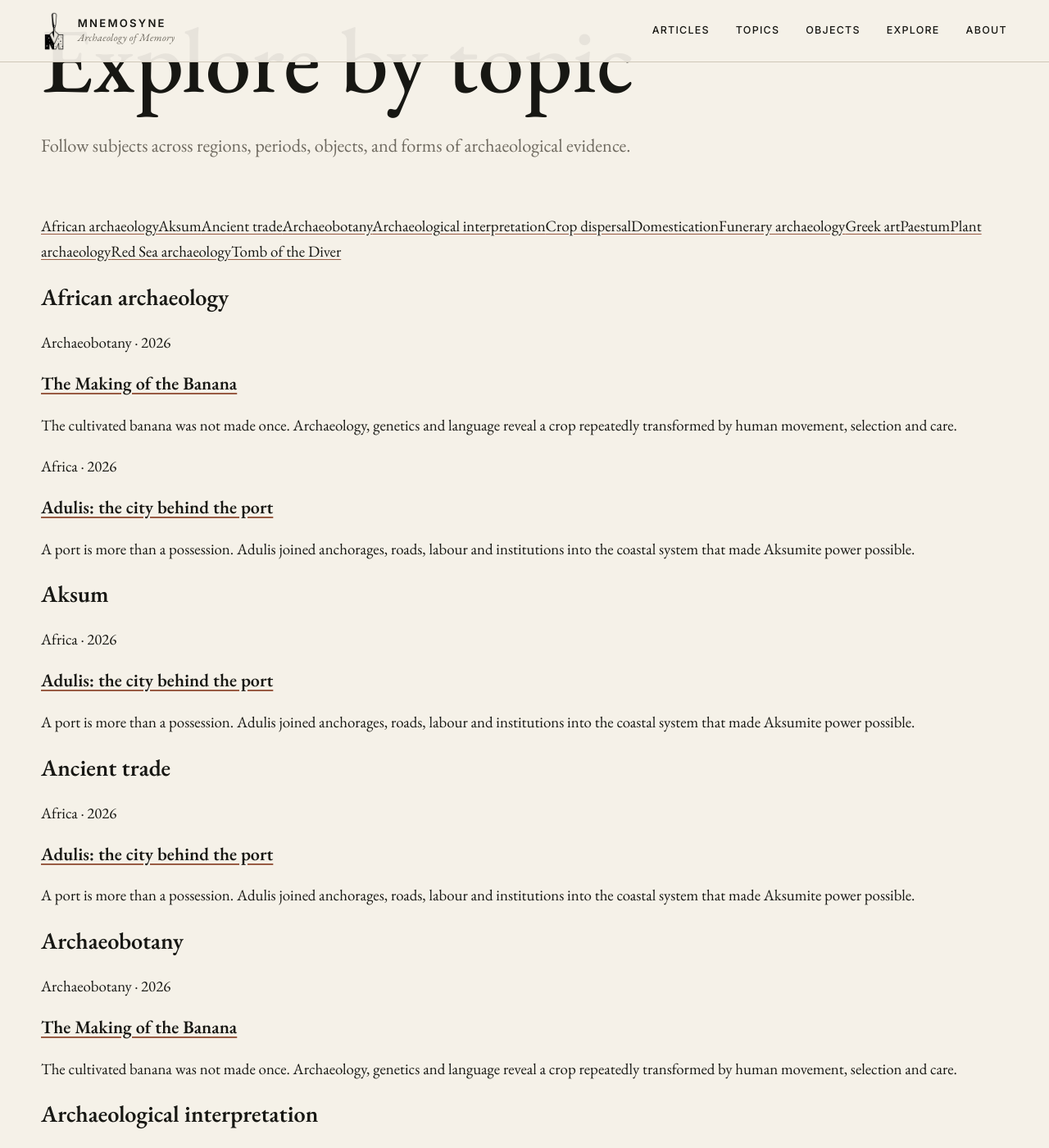
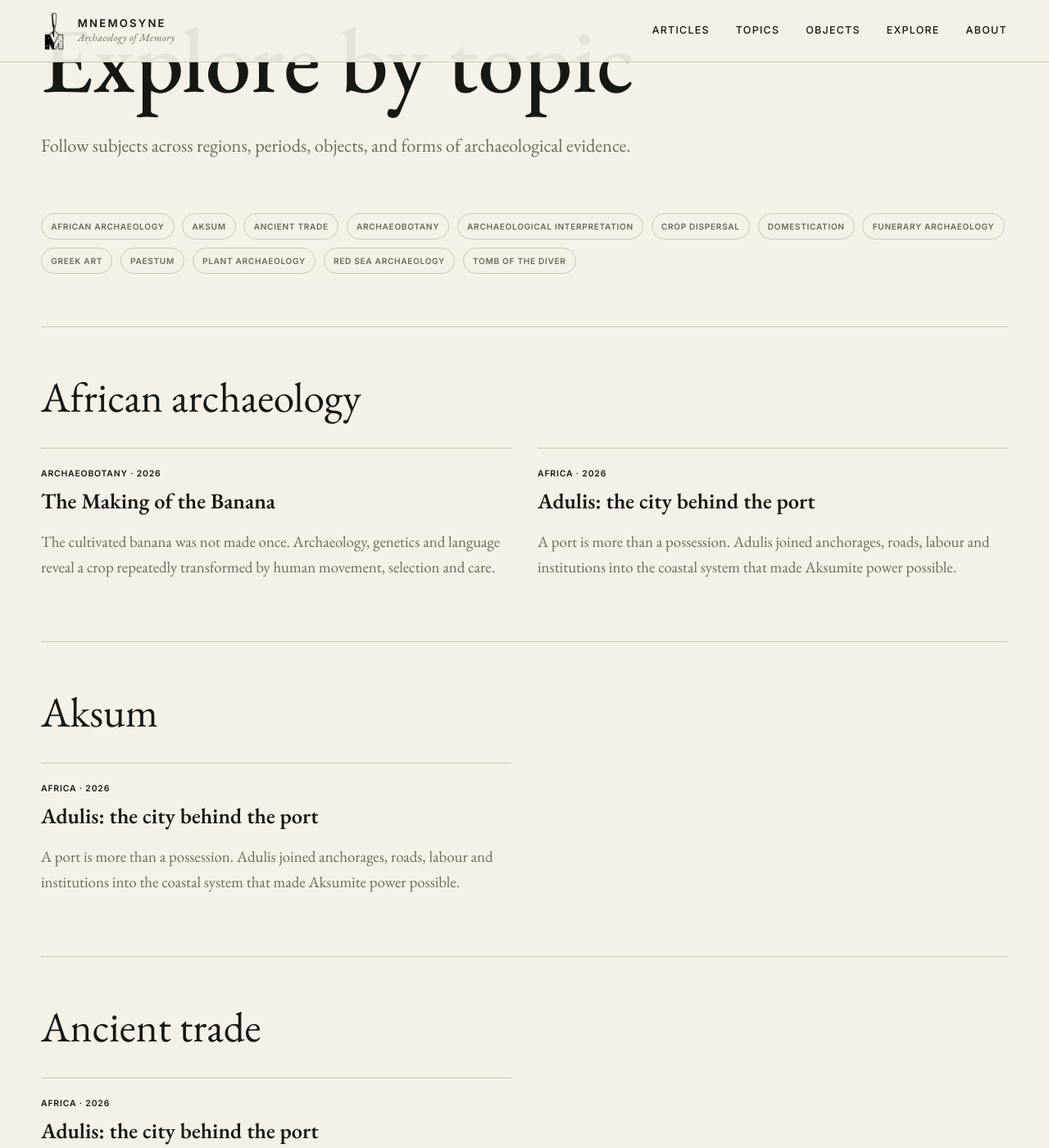
Before and after one commit to basolmsted-blip/mnemosyne-online, a Jekyll site: the page built from topics.html, in a window 1280 px wide and 1400 px high, scrolled down 203 px. Shown: the whole window at 82% size. Built offline with Jekyll 4.4.1, drawn with Linux system fonts in a browser that asks for light colours.

Commit message:
Style article search, topics, and related links

```diff
--- a/assets/css/style.css
+++ b/assets/css/style.css
@@ -357,6 +357,105 @@ h1, h2, h3, h4, h5, h6 { line-height: 1.15 !important; }
 @media (prefers-reduced-motion: reduce) {
   html { scroll-behavior: auto; }
   *, *::before, *::after { animation-duration: .01ms !important; transition-duration: .01ms !important; }
+}
+
+/* Article discovery and search */
+.article-meta a { color: inherit; text-underline-offset: .2em; }
+.article-topics,
+.archive-item__topics {
+  display: flex;
+  flex-wrap: wrap;
+  justify-content: center;
+  gap: .45rem;
+  margin: 1.25rem 0 0;
+  padding: 0;
+  list-style: none;
+}
+.article-topics a,
+.archive-item__topics a,
+.topic-directory a {
+  display: inline-flex;
+  align-items: center;
+  min-height: 32px;
+  padding: .35rem .7rem;
+  border: 1px solid var(--line);
+  border-radius: 999px;
+  color: var(--muted);
+  font: 600 .63rem/1 var(--sans);
+  letter-spacing: .07em;
+  text-decoration: none;
+  text-transform: uppercase;
+}
+.article-topics a:hover,
+.archive-item__topics a:hover,
+.topic-directory a:hover { border-color: var(--ink); color: var(--ink); }
+.archive-item__topics { justify-content: flex-start; margin-top: 1rem; }
+
+.article-search { margin: 0 0 3rem; }
+.article-search > label {
+  display: block;
+  margin-bottom: .65rem;
+  font: 600 .68rem/1 var(--sans);
+  letter-spacing: .12em;
+  text-transform: uppercase;
+}
+.article-search__field {
+  display: grid;
+  grid-template-columns: minmax(0, 1fr) auto;
+  border-bottom: 1px solid var(--ink);
+}
+.article-search input {
+  min-width: 0;
+  padding: .85rem 0;
+  border: 0;
+  outline: 0;
+  background: transparent;
+  color: var(--ink);
+  font: 400 clamp(1.2rem, 2vw, 1.6rem)/1.3 var(--serif);
+}
+.article-search input::placeholder { color: var(--muted); opacity: .75; }
+.article-search button {
+  border: 0;
+  background: transparent;
+  color: var(--muted);
+  font: 600 .65rem/1 var(--sans);
+  letter-spacing: .1em;
+  text-transform: uppercase;
+  cursor: pointer;
+}
+.article-search > p,
+.article-search__empty { color: var(--muted); font: .78rem/1.5 var(--sans); }
+.article-search__empty { padding: 2rem 0; }
+
+.related-articles {
+  width: min(1120px, calc(100% - 2rem));
+  margin: 6rem auto 0;
+  padding-top: 3rem;
+  border-top: 1px solid var(--line);
+}
+.related-articles > h2 { margin: .4rem 0 2rem; font-size: clamp(2rem, 4vw, 3.3rem); font-weight: 400; }
+.related-articles__grid { display: grid; grid-template-columns: repeat(3, minmax(0, 1fr)); gap: 2rem; }
+.related-article { padding-top: 1rem; border-top: 1px solid var(--line); }
+.related-article > p:first-child { font: 600 .65rem/1 var(--sans); letter-spacing: .1em; text-transform: uppercase; }
+.related-article h3 { margin: .65rem 0; font-size: 1.6rem; line-height: 1.1; }
+.related-article h3 a { color: inherit; text-decoration: none; }
+.related-article > p:last-child { color: var(--muted); line-height: 1.45; }
+
+.topic-directory { display: flex; flex-wrap: wrap; gap: .6rem; margin: 0 0 4rem; }
+.topic-groups { border-top: 1px solid var(--line); }
+.topic-group { padding: 3.5rem 0; border-bottom: 1px solid var(--line); scroll-margin-top: 7rem; }
+.topic-group > h2 { margin: 0 0 2rem; font-size: clamp(2rem, 4vw, 3.5rem); font-weight: 400; }
+.topic-group__articles { display: grid; grid-template-columns: repeat(2, minmax(0, 1fr)); gap: 2rem; }
+.topic-group__articles article { padding-top: 1rem; border-top: 1px solid var(--line); }
+.topic-group__articles article > p:first-child { font: 600 .65rem/1 var(--sans); letter-spacing: .08em; text-transform: uppercase; }
+.topic-group__articles h3 { margin: .75rem 0; font-size: 1.65rem; line-height: 1.15; }
+.topic-group__articles h3 a { color: inherit; text-decoration: none; }
+.topic-group__articles article > p:last-child { color: var(--muted); }
+
+@media (max-width: 760px) {
+  .article-topics { justify-content: flex-start; }
+  .related-articles__grid,
+  .topic-group__articles { grid-template-columns: 1fr; }
 }
 
 /* Homepage editorial redesign */
```
